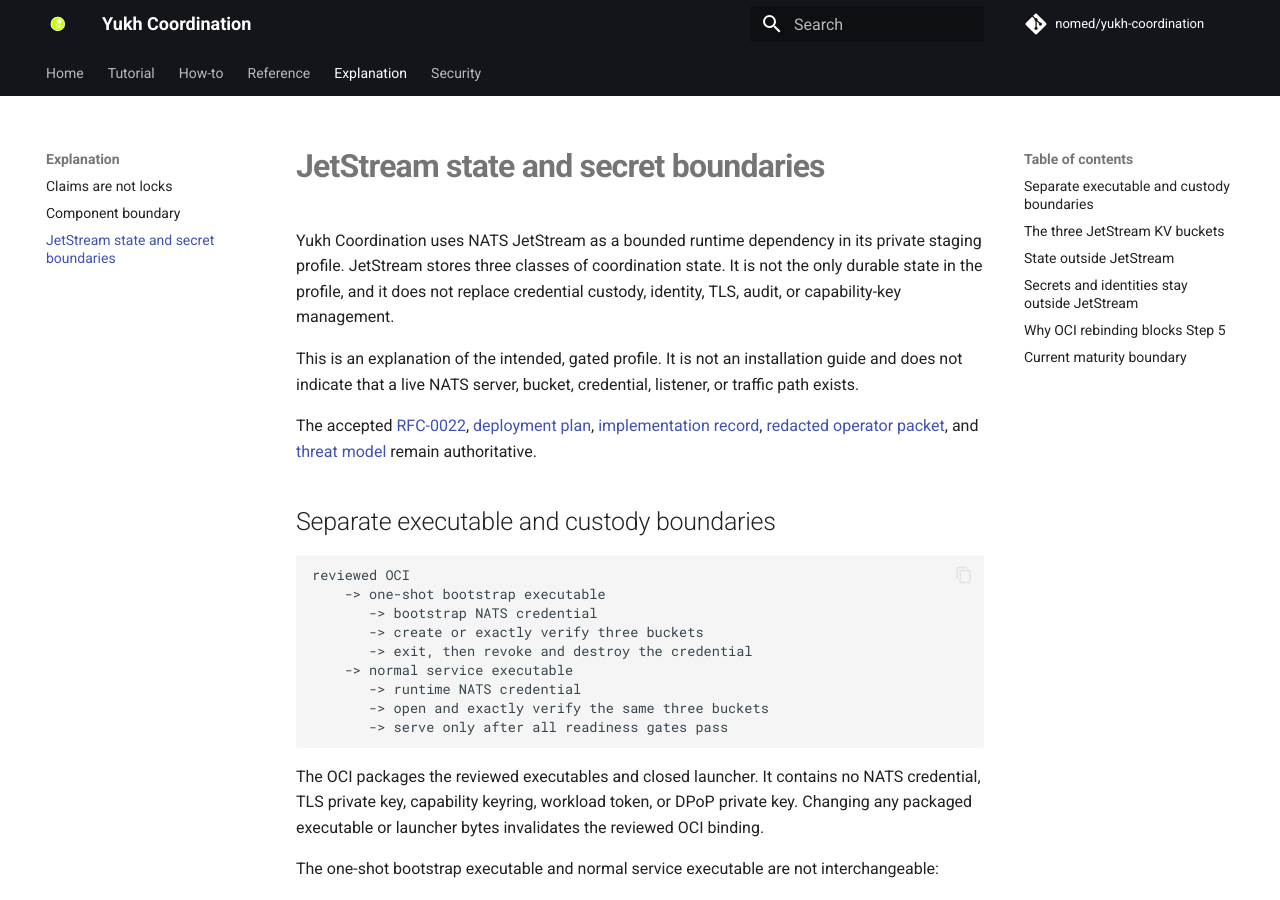
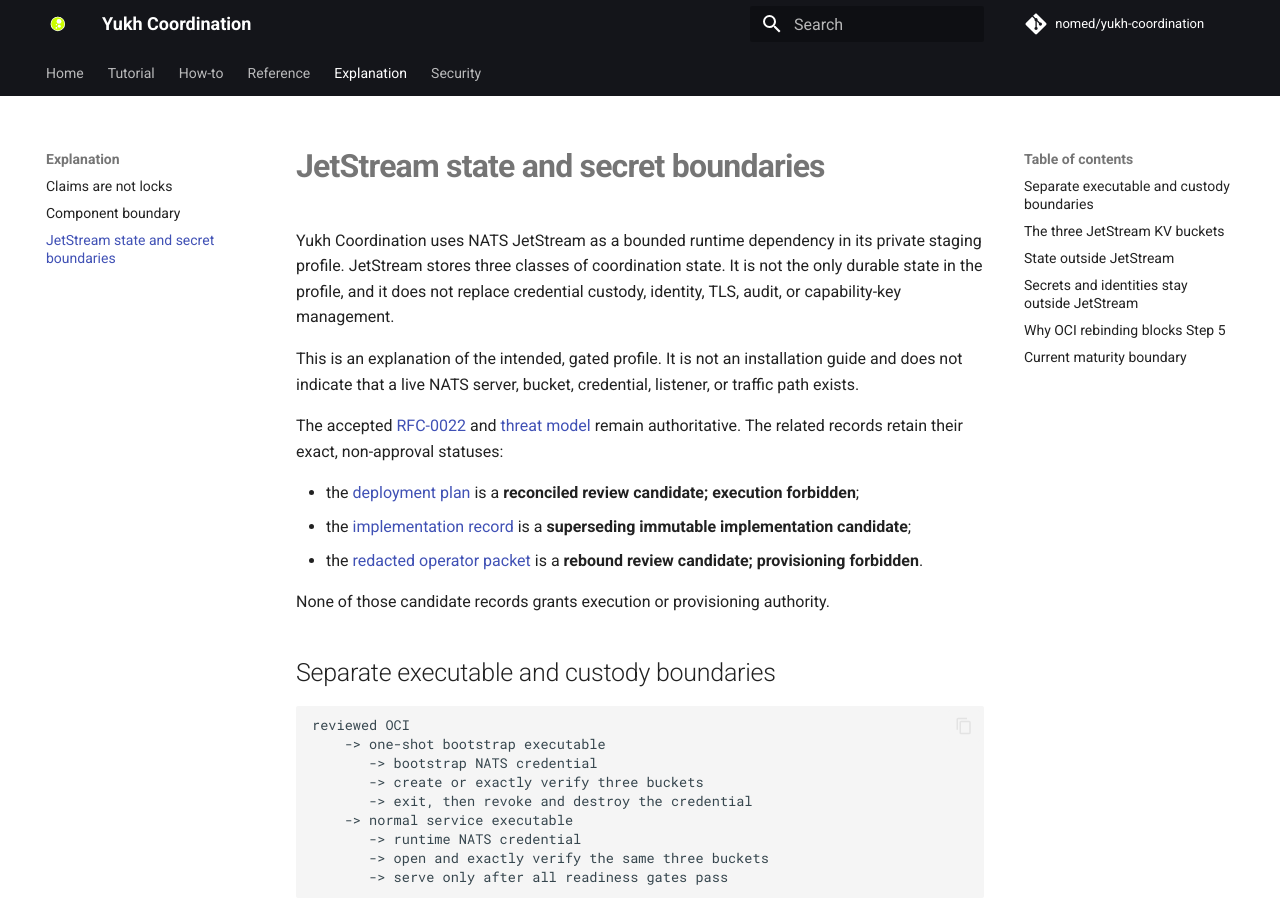
Before and after one commit to nomed/yukh-coordination, an MkDocs documentation site: the page built from documentation/explanation/jetstream-state-and-secret-boundaries.md, in a window 1280 px wide and 900 px high. Built offline with MkDocs 1.6.1 and Material for MkDocs 9.7.7, drawn with Linux system fonts in a browser that asks for light colours; comment, search, counter and statistics services are not loaded.

Commit message:
Correct JetStream record statuses
Co-authored-by: Copilot <223556219+Copilot@users.noreply.github.com>

```diff
--- a/documentation/explanation/jetstream-state-and-secret-boundaries.md
+++ b/documentation/explanation/jetstream-state-and-secret-boundaries.md
@@ -10,13 +10,20 @@ installation guide and does not indicate that a live NATS server, bucket,
 credential, listener, or traffic path exists.
 
 The accepted
-[RFC-0022](https://github.com/nomed/yukh-coordination/blob/main/.context/rfcs/RFC-0022-private-staging-primitives-service.md),
-[deployment plan](https://github.com/nomed/yukh-coordination/blob/main/.context/security/private-primitives-staging-deployment-plan.md),
-[implementation record](https://github.com/nomed/yukh-coordination/blob/main/.context/security/private-primitives-staging-implementation-record.md),
-[redacted operator packet](https://github.com/nomed/yukh-coordination/blob/main/.context/security/private-primitives-staging-operator-packet.md),
+[RFC-0022](https://github.com/nomed/yukh-coordination/blob/main/.context/rfcs/RFC-0022-private-staging-primitives-service.md)
 and
 [threat model](https://github.com/nomed/yukh-coordination/blob/main/.context/security/threat-model.md)
-remain authoritative.
+remain authoritative. The related records retain their exact, non-approval
+statuses:
+
+- the [deployment plan](https://github.com/nomed/yukh-coordination/blob/main/.context/security/private-primitives-staging-deployment-plan.md)
+  is a **reconciled review candidate; execution forbidden**;
+- the [implementation record](https://github.com/nomed/yukh-coordination/blob/main/.context/security/private-primitives-staging-implementation-record.md)
+  is a **superseding immutable implementation candidate**;
+- the [redacted operator packet](https://github.com/nomed/yukh-coordination/blob/main/.context/security/private-primitives-staging-operator-packet.md)
+  is a **rebound review candidate; provisioning forbidden**.
+
+None of those candidate records grants execution or provisioning authority.
 
 ## Separate executable and custody boundaries
 
```
